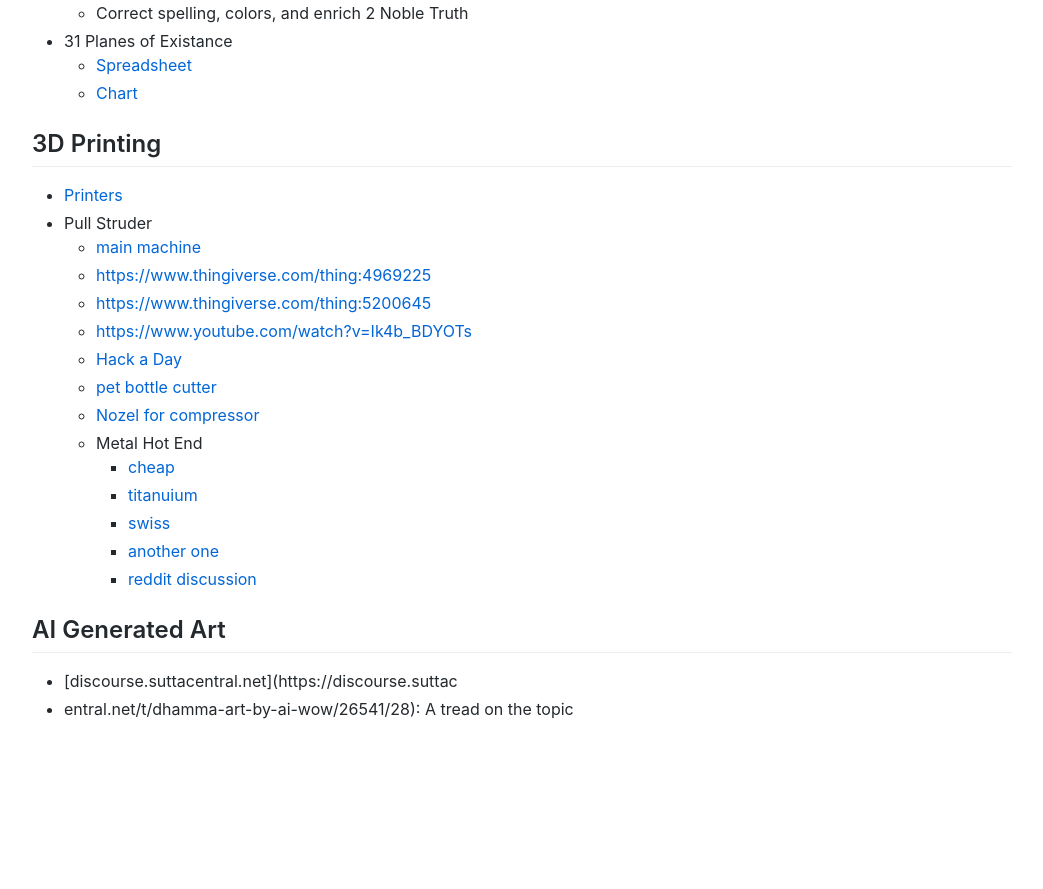
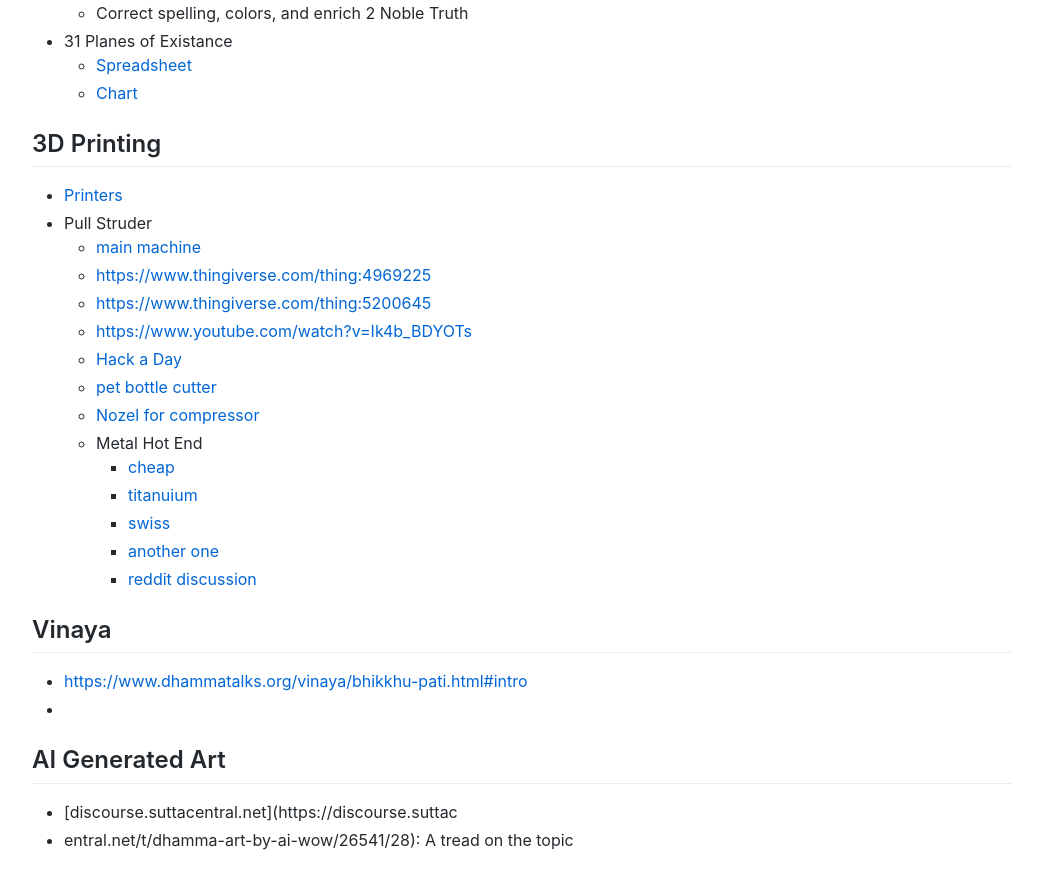
Before and after one commit to cittadhammo/old-personal-website, a Jekyll site: the page built from projects.md, in a window 1280 px wide and 900 px high, scrolled down 2890 px. Shown: the top 889 px of the window, without its empty margins (118-1161 px from the left). Built offline with Jekyll 4.4.1, drawn with Linux system fonts in a browser that asks for light colours; before the commit the page ends 3659 px from its top, so only the background shows below that.

Commit message:
Update projects.md

```diff
--- a/projects.md
+++ b/projects.md
@@ -127,6 +127,12 @@
     - [another one](https://e3d-online.com/products/v6-all-metal-hotend?variant=40923457880123)
     - [reddit discussion](https://www.reddit.com/r/CR10/comments/k6mf6w/allmetal_hotend_for_cr10_v3/)
 
+## Vinaya
+
+- [https://www.dhammatalks.org/vinaya/bhikkhu-pati.html#intro](https://www.dhammatalks.org/vinaya/bhikkhu-pati.html#intro)
+-
+
+
 ## AI Generated Art
 
 - [discourse.suttacentral.net](https://discourse.suttac
```
